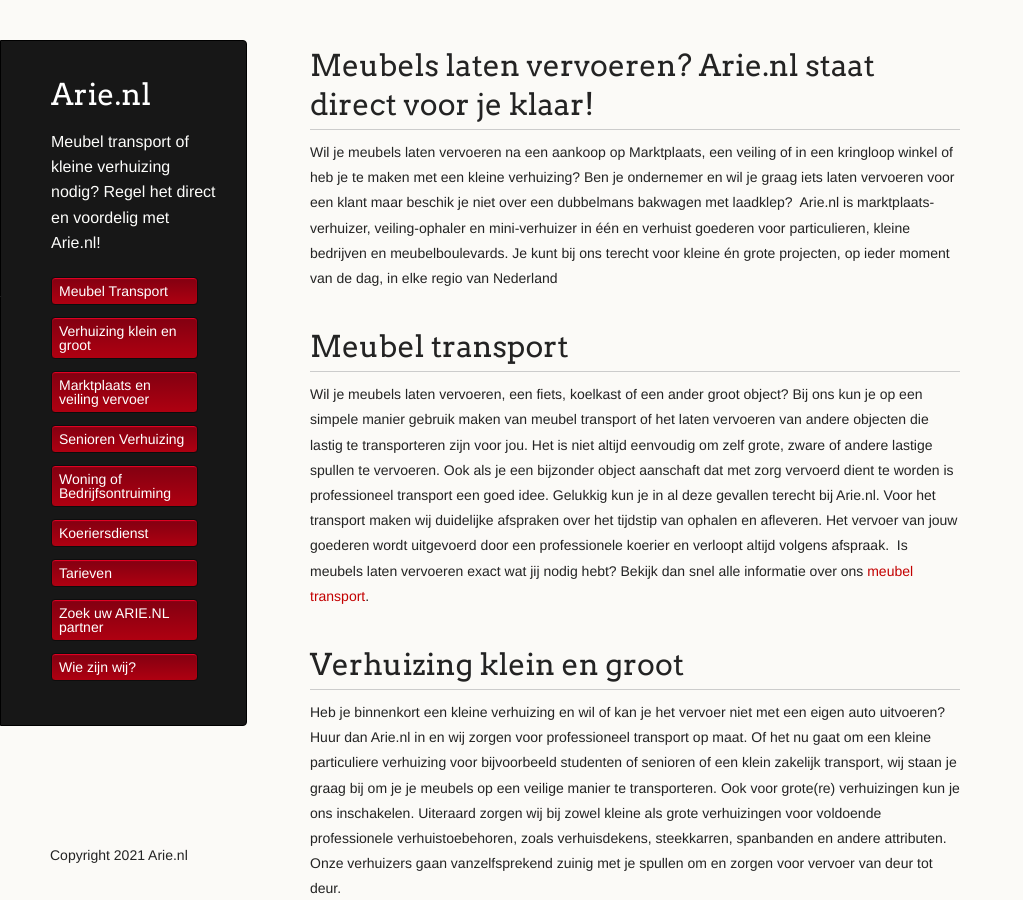
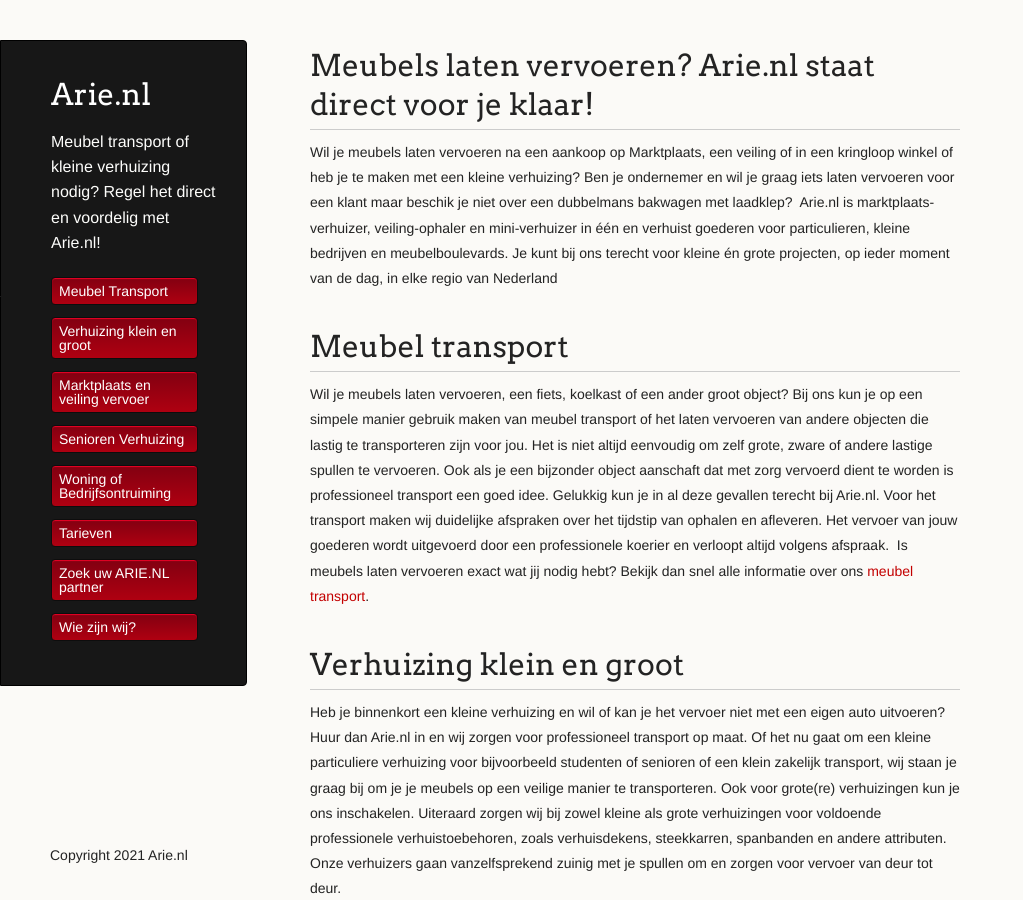
Before and after one commit to amsdfw/arie.nl, a Jekyll site: the page built from index.md, in a window 1280 px wide and 900 px high. Shown: the whole window, without its empty margins (0-1023 px from the left). Built offline with Jekyll 4.4.1, drawn with Linux system fonts in a browser that asks for light colours; our own code applies the rules of GitHub Pages for plain Markdown files.

Commit message:
Update default.html

```diff
--- a/_layouts/default.html
+++ b/_layouts/default.html
@@ -25,8 +25,8 @@
           <li><a href="/marktplaats-en-veiling-vervoer.html">Marktplaats en veiling vervoer</a></li>
           <li><a href="/senioren-verhuizing.html">Senioren Verhuizing</a></li>
           <li><a href="/woning-of-bedrijfsontruiming.html">Woning of Bedrijfsontruiming</a></li>
-          <li><a href="/koerier-nodig.html">Koeriersdienst</a></li>
-          <li><a href="/tarieven.html">Tarieven</a></li>
+
+           <li><a href="/tarieven.html">Tarieven</a></li>
           <li><a href="/zoek-uw-arie.nl-partner.html">Zoek uw ARIE.NL partner</a></li>
           <li><a href="/wie-zijn-wij.html">Wie zijn wij?</a></li>
         </ul>
```
